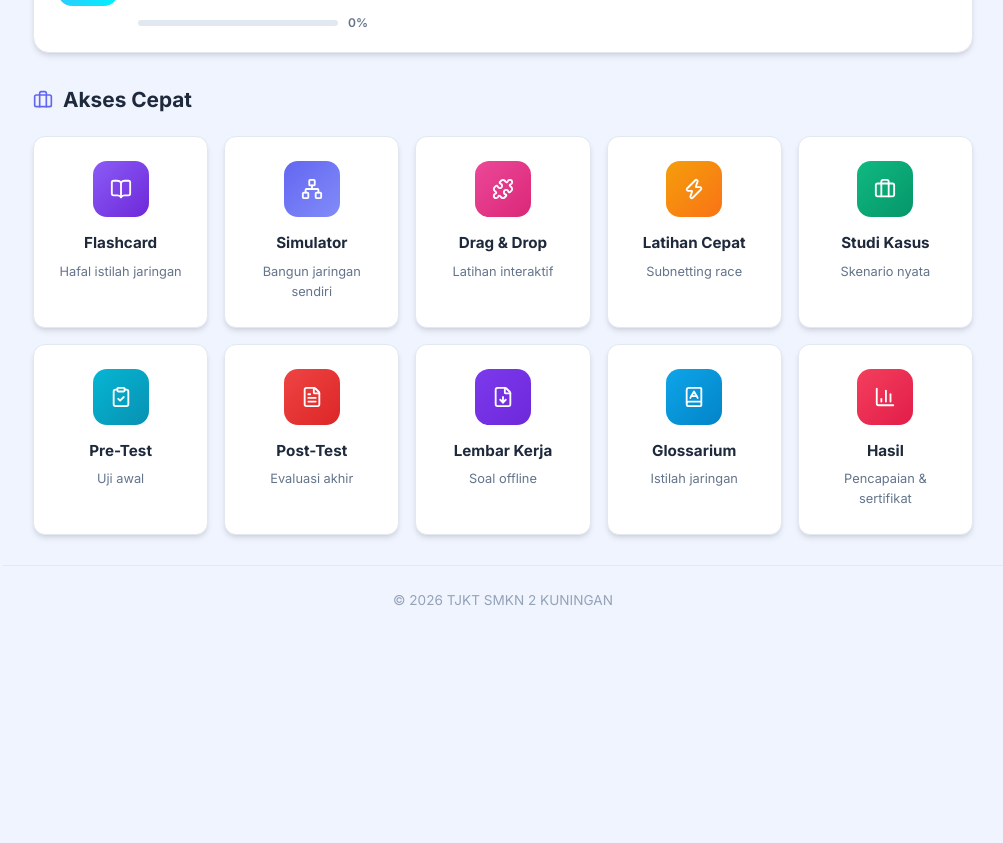
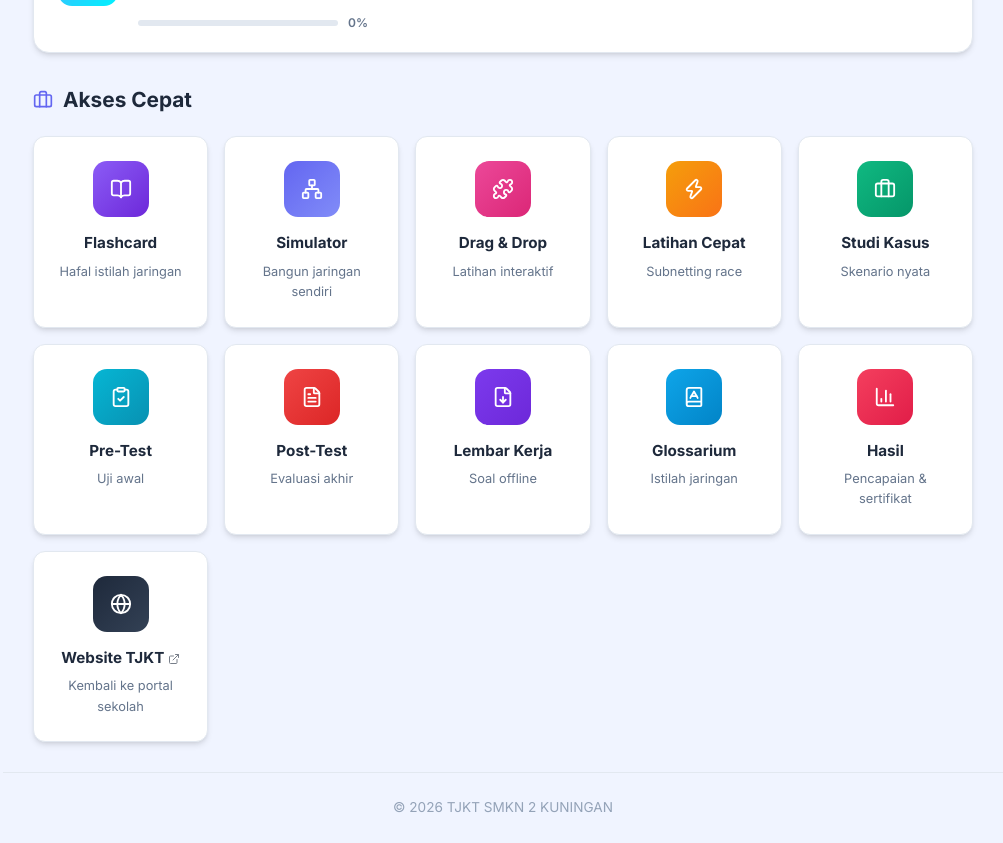
Before and after one commit to mulyadi66/media-pembelajaran-jarkom, a React (Vite) app: page /mpk1 in a window 1280 px wide. Shown: the part 1180-2023 px from the top of the page, without its empty margins (277-1280 px from the left). Before the commit the page ends 1816 px from the top, so only its background shows below. Built offline with nearby package versions, Linux system fonts and the light colour scheme.

Commit message:
feat: tambah Kembali ke Website TJKT di menu Akses Cepat Dashboard

```diff
--- a/src/pages/Dashboard.jsx
+++ b/src/pages/Dashboard.jsx
@@ -1,7 +1,7 @@
 import { Link } from 'react-router-dom';
 import { useApp } from '../context/AppContext';
 import { checkBadges } from '../data/badges';
-import { Server, Projector, CreditCard, Briefcase, ClipboardCheck, FileText, BarChart3, BookOpen, Trophy, Network, Monitor, Puzzle, Award, BookA, Zap, FileDown, ExternalLink } from 'lucide-react';
+import { Server, Projector, CreditCard, Briefcase, ClipboardCheck, FileText, BarChart3, BookOpen, Trophy, Network, Monitor, Puzzle, Award, BookA, Zap, FileDown, ExternalLink, Globe } from 'lucide-react';
 
 export default function Dashboard() {
   const { modulesRead, scores } = useApp();
@@ -24,6 +24,7 @@ export default function Dashboard() {
     { to: '/mpk1/worksheet', icon: FileDown, title: 'Lembar Kerja', desc: 'Soal offline', color: ['#7c3aed', '#6d28d9'] },
     { to: '/mpk1/glossary', icon: BookA, title: 'Glossarium', desc: 'Istilah jaringan', color: ['#0ea5e9', '#0284c7'] },
     { to: '/mpk1/hasil', icon: BarChart3, title: 'Hasil', desc: 'Pencapaian & sertifikat', color: ['#f43f5e', '#e11d48'] },
+    { to: 'https://tjkt.smkn2-kng.sch.id/', icon: Globe, title: 'Website TJKT', desc: 'Kembali ke portal sekolah', color: ['#1e293b', '#334155'], external: true },
   ];
 
   return (
@@ -101,13 +102,22 @@ export default function Dashboard() {
       <section className="section-block">
         <h2><Briefcase size={20} /> Akses Cepat</h2>
         <div className="actions-grid">
-          {quickActions.map(({ to, icon: Icon, title, desc, color }) => (
+          {quickActions.map(({ to, icon: Icon, title, desc, color, external }) => (
+            external ? (
+              <a href={to} target="_blank" rel="noopener noreferrer" className="action-card" key={to}>
+                <div className="action-icon" style={{background: `linear-gradient(135deg, ${color[0]}, ${color[1]})`}}>
+                  <Icon size={22} color="white" />
+                </div>
+                <h4>{title} <ExternalLink size={12} style={{opacity:0.6,verticalAlign:'middle'}} /></h4><p>{desc}</p>
+              </a>
+            ) : (
               <Link to={to} className="action-card" key={to}>
                 <div className="action-icon" style={{background: `linear-gradient(135deg, ${color[0]}, ${color[1]})`}}>
                   <Icon size={22} color="white" />
                 </div>
                 <h4>{title}</h4><p>{desc}</p>
               </Link>
+            )
           ))}
         </div>
       </section>
```
Lines whose indentation alone changed are shown as unchanged.
